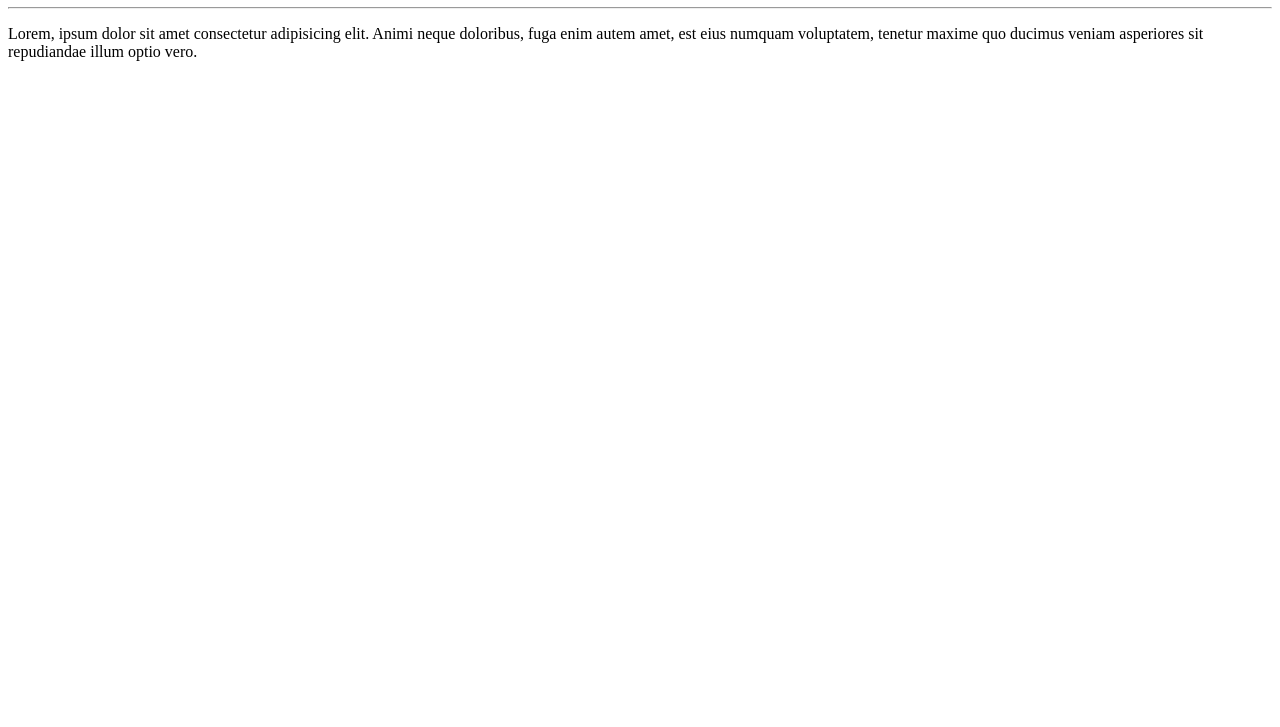
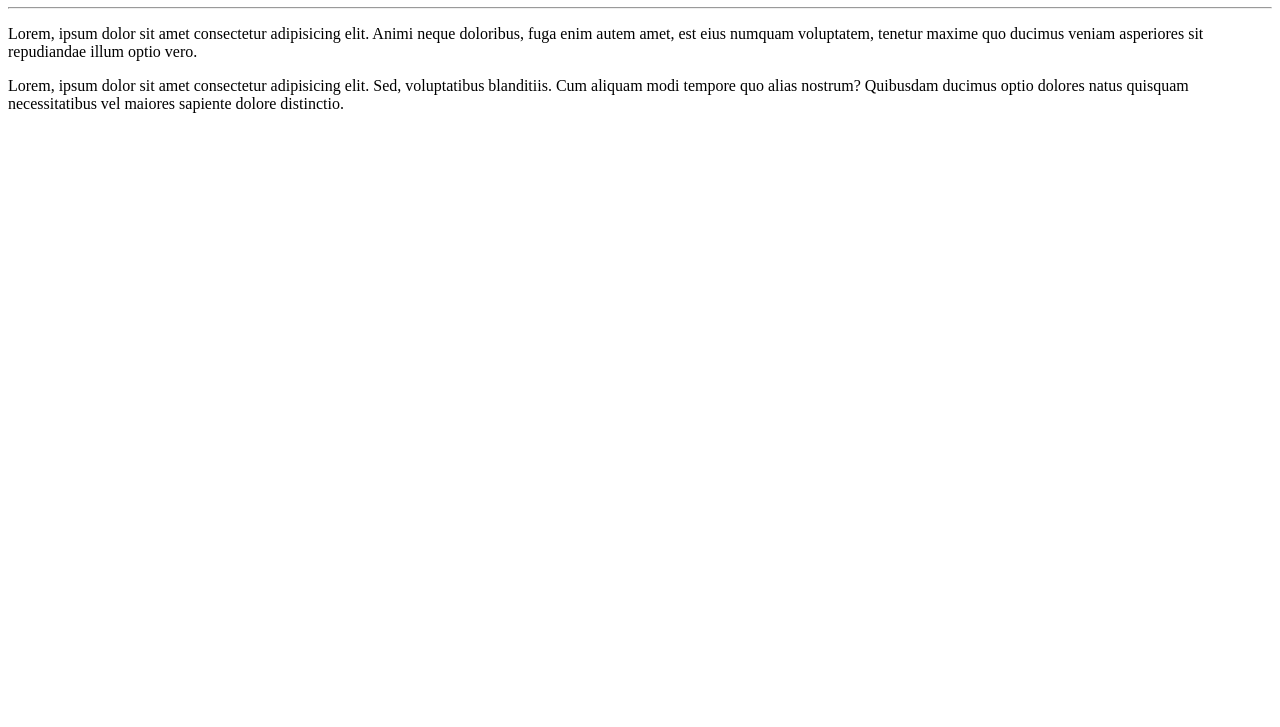
Before and after one commit to MatheusMarcellino/Ola-Mundo, a plain HTML site: page site-exemplo/index.html in a window 1280 px wide. Shown: the part 73-800 px from the top of the page. Drawn offline with Linux system fonts and the light colour scheme.

Commit message:
adicionei um parágrafo

```diff
--- a/site-exemplo/index.html
+++ b/site-exemplo/index.html
@@ -10,5 +10,6 @@
    <h1>Olá, Mundo!</h1>
    <hr>
    <p>Lorem, ipsum dolor sit amet consectetur adipisicing elit. Animi neque doloribus, fuga enim autem amet, est eius numquam voluptatem, tenetur maxime quo ducimus veniam asperiores sit repudiandae illum optio vero.</p>
+   <p>Lorem, ipsum dolor sit amet consectetur adipisicing elit. Sed, voluptatibus blanditiis. Cum aliquam modi tempore quo alias nostrum? Quibusdam ducimus optio dolores natus quisquam necessitatibus vel maiores sapiente dolore distinctio.</p>
 </body>
 </html>
```
